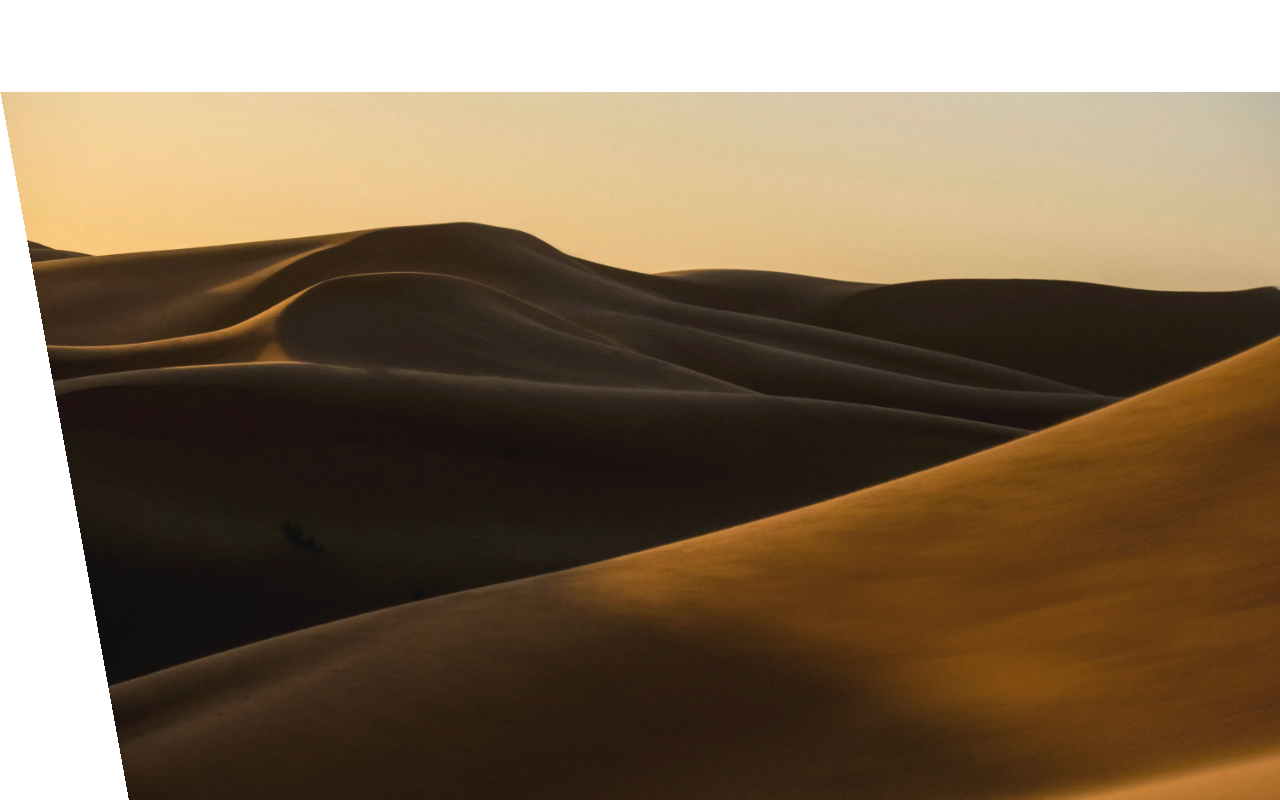
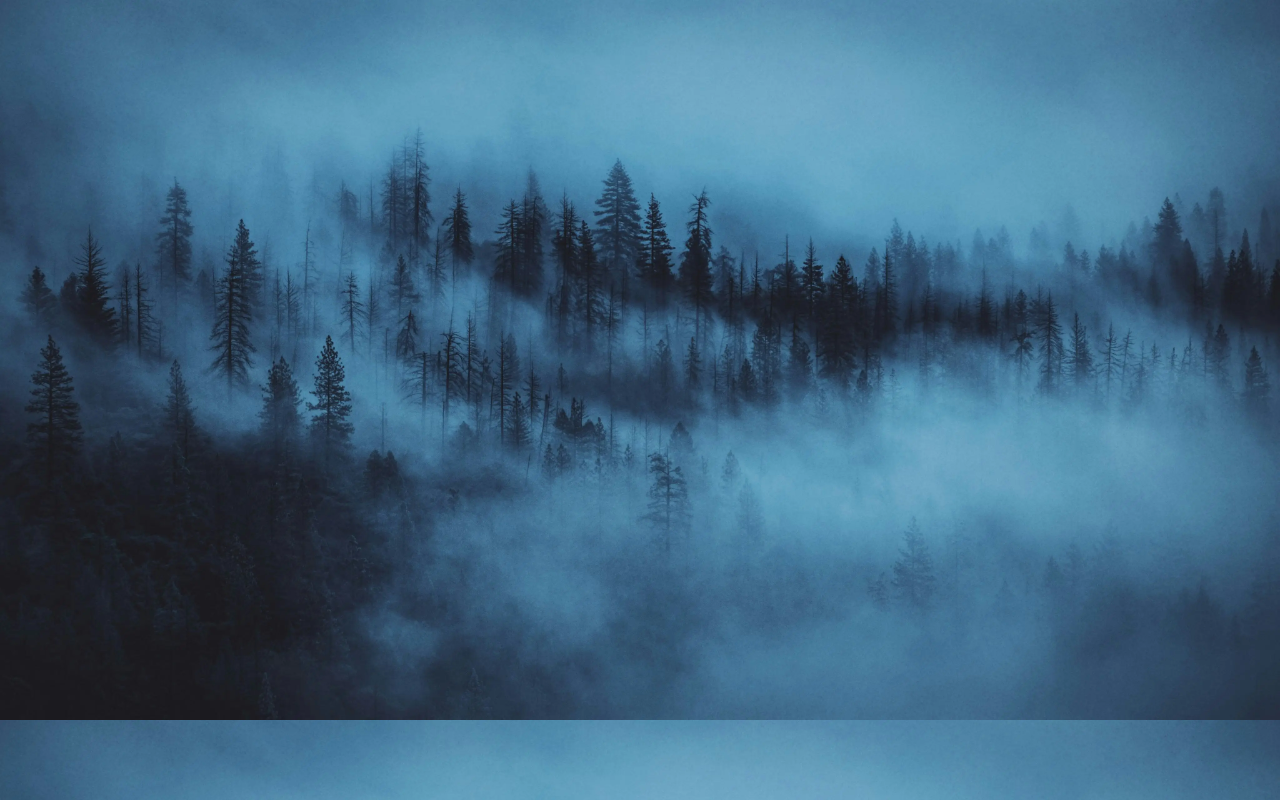
Before and after one commit to mh-miyad/slider, a website built with Vite: page index.html in a window 1280 px wide. Built offline with nearby package versions, Linux system fonts and the light colour scheme; some packages are replaced by stand-ins of ours.

Commit message:
add new Images

```diff
--- a/index.html
+++ b/index.html
@@ -17,21 +17,21 @@
       <div class="item">
         <!-- slider content  -->
         <div class="h-screen w-full ">
-          <img src="./src/images/bg-1.webp" alt="" class="object-cover w-full h-full">
+          <!-- <img src="./src/images/bg-1.webp" alt="" class="object-cover w-full h-full"> -->
         </div>
         <!-- slider content  -->
       </div>
       <div class="item">
         <!-- slider content  -->
         <div class="h-screen w-full ">
-          <img src="./src/images/bg-2.webp" alt="" class="object-cover w-full h-full">
+          <!-- <img src="./src/images/bg-2.webp" alt="" class="object-cover w-full h-full"> -->
         </div>
         <!-- slider content  -->
       </div>
       <div class="item">
         <!-- slider content  -->
         <div class="h-screen w-full ">
-          <img src="./src/images/bg-3.webp" alt="" class="object-cover w-full h-full">
+          <!-- <img src="./src/images/bg-3.webp" alt="" class="object-cover w-full h-full"> -->
         </div>
         <!-- slider content  -->
       </div>
--- a/src/main.js
+++ b/src/main.js
@@ -8,37 +8,46 @@ const sliderItem = slider.querySelectorAll(".item");
     const newHeight = activeSlide.offsetHeight;
     slider.style.height = `${newHeight}px`;
   }
+  const sliderImages = [
+    "url('./src/images/bg-1.webp')",
+    "url('./src/images/bg-2.webp')",
+    "url('./src/images/bg-3.webp')",
+  ];
   const tl = gsap.timeline();
   let sliderShowNumber = 0;
   let currentIndex = 0;
   function showSlide(index = 0) {
-    console.log(index);
     const currentSlide = sliderItem[currentIndex];
     const nextSlide = sliderItem[index];
-    tl.to(currentSlide, {
-      opacity: 0,
-      duration: 1.5,
-      left: "-100%",
-      skewX: "180",
-      zIndex: 0,
-    })
-      .set(nextSlide, {
-        top: "200%",
-        left: "100%",
-        opacity: 0,
-        skewX: "180",
-      })
-      .to(nextSlide, {
-        top: "0%",
-        left: "0%",
-        opacity: 1,
-        duration: 1.5,
-        skewX: "0",
-        ease: "circ",
-      });
-
+    gsap.set(slider, {
+      backgroundImage: sliderImages[index],
+    });
+    gsap.to(slider, {
+      backgroundSize: "100%",
+      duration: 3,
+      // Repeat indefinitely
+      ease: "back.out",
+    });
+    // tl.to(currentSlide, {
+    //   opacity: 0,
+    //   duration: 0.5,
+    //   top: "-100%",
+    //   zIndex: 0,
+    // })
+    //   .set(nextSlide, {
+    //     top: "100%",
+    //     left: 0,
+    //     opacity: 0.7,
+    //   })
+    //   .to(nextSlide, {
+    //     top: "0%",
+    //     left: "0%",
+    //     opacity: 1,
+    //     duration: 2,
+    //     skewX: "0",
+    //     ease: "circ",
+    //   });
     currentIndex = index;
-    // console.log(currentIndex);
   }
   adjustSliderHeight();
   showSlide(0);
@@ -46,5 +55,5 @@ const sliderItem = slider.querySelectorAll(".item");
     const nextIndex = (currentIndex + 1) % sliderItem.length;
     showSlide(nextIndex);
     sliderShowNumber++;
-  }, 5000);
+  }, 10000);
 })();
--- a/src/style/slider.css
+++ b/src/style/slider.css
@@ -12,6 +12,10 @@
   height: auto;
   opacity: 0;
   z-index: 0;
+  background-size: cover;
+  background-repeat: no-repeat;
+  background-origin: border-box;
+  background-attachment: fixed;
 }
 
 .slider .item.active {
```
Also changed, not shown: src/images/bottom-rock2-min.webp (added), src/images/left-man-min.webp (added), src/images/left-rock.webp (added), src/images/rb_2150116193.png (added), src/images/right-rock.webp (added), src/images/rock-bottom.webp (added), src/images/rock-top.webp (added), src/images/starsbg-1.jpg (added), src/images/starsbg-2.jpg (added), src/images/starsbg-3.jpg (added), src/images/starsbg-4.jpg (added), src/images/top-rock2-min.webp (added), 2 other files.
